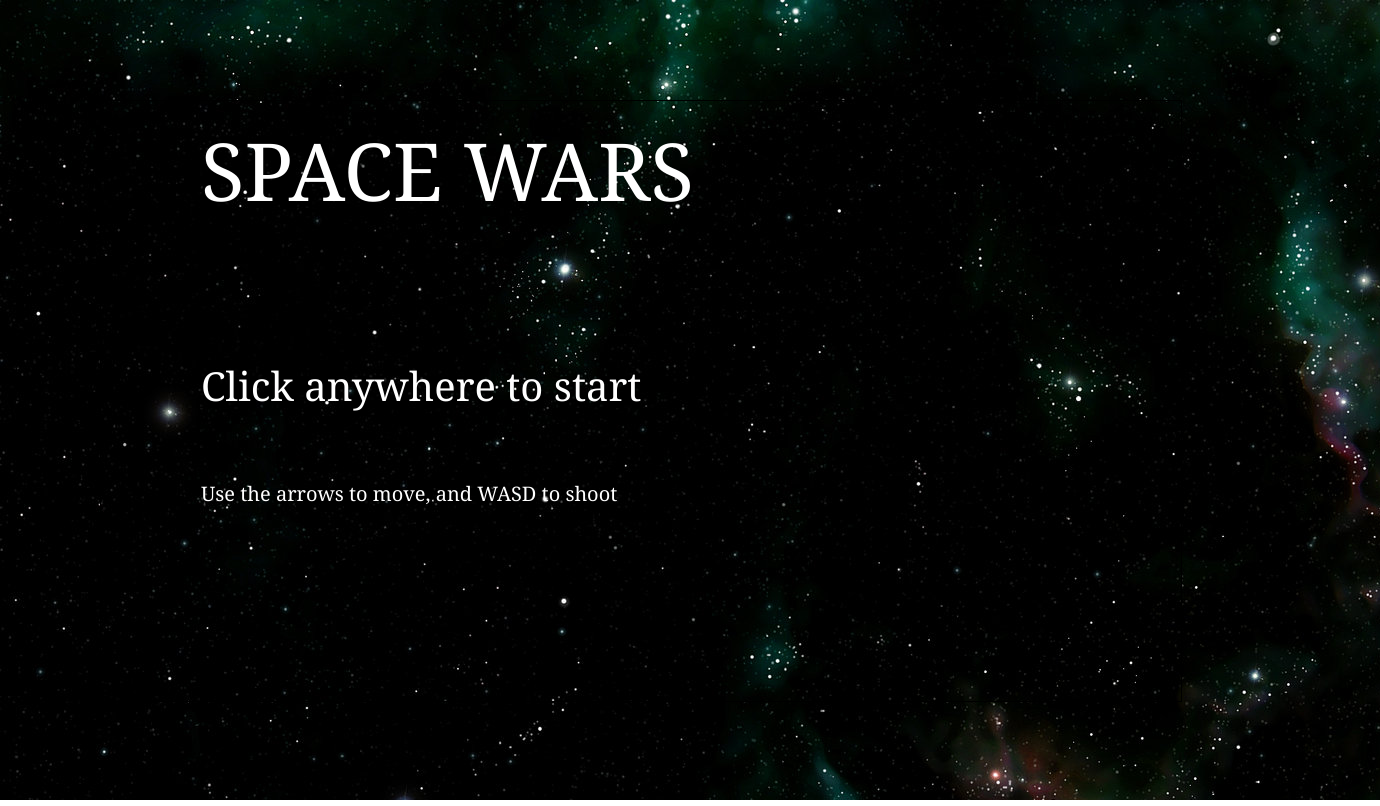
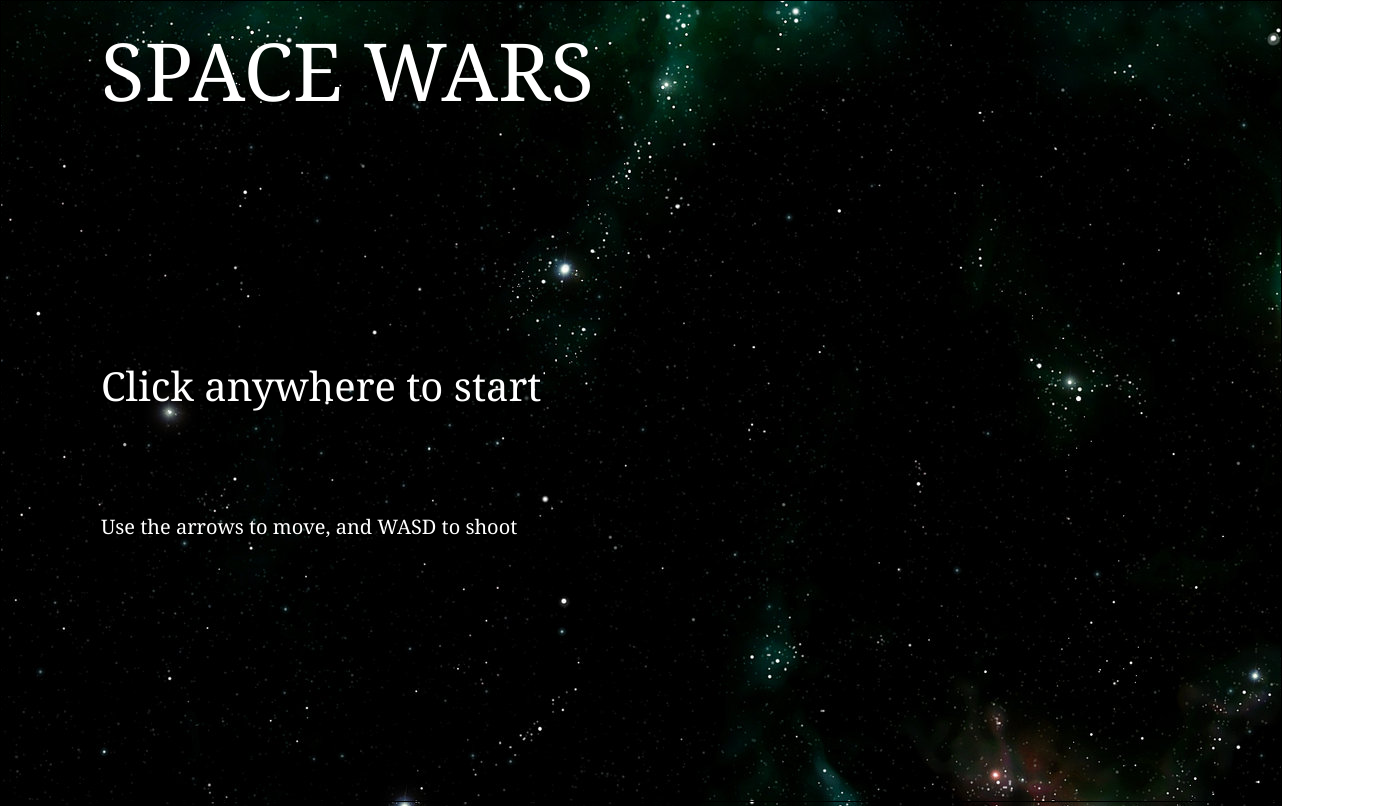
Before and after one commit to dammo001/dammo001.github.io, a plain HTML site: page index.html in a window 1280 px wide. Shown: the whole page, 1380 px wide, since content can reach past the window. Drawn offline with nearby package versions, Linux system fonts and the light colour scheme.

Commit message:
Change screen size

```diff
--- a/css/asteroids.css
+++ b/css/asteroids.css
@@ -5,10 +5,6 @@ padding: 0;
 }
 
 body {
-	top: 100px;
-	left: 100px;
-	right: 100px;
-	position: relative;
 	overflow:hidden;
 	z-index: 0 ;
 }
--- a/index.html
+++ b/index.html
@@ -34,8 +34,8 @@
     <script>
 
       var canvasEl = document.getElementById("game-canvas");
-      canvasEl.height = window.innerHeight-200;
-      canvasEl.width = window.innerWidth-200;
+      canvasEl.height = window.innerHeight;
+      canvasEl.width = window.innerWidth;
       var newGame = new Asteroids.menuView(canvasEl, canvasEl.height, canvasEl.width)
       newGame.start()
     </script>
```
Also changed, not shown: lib/game.js.
